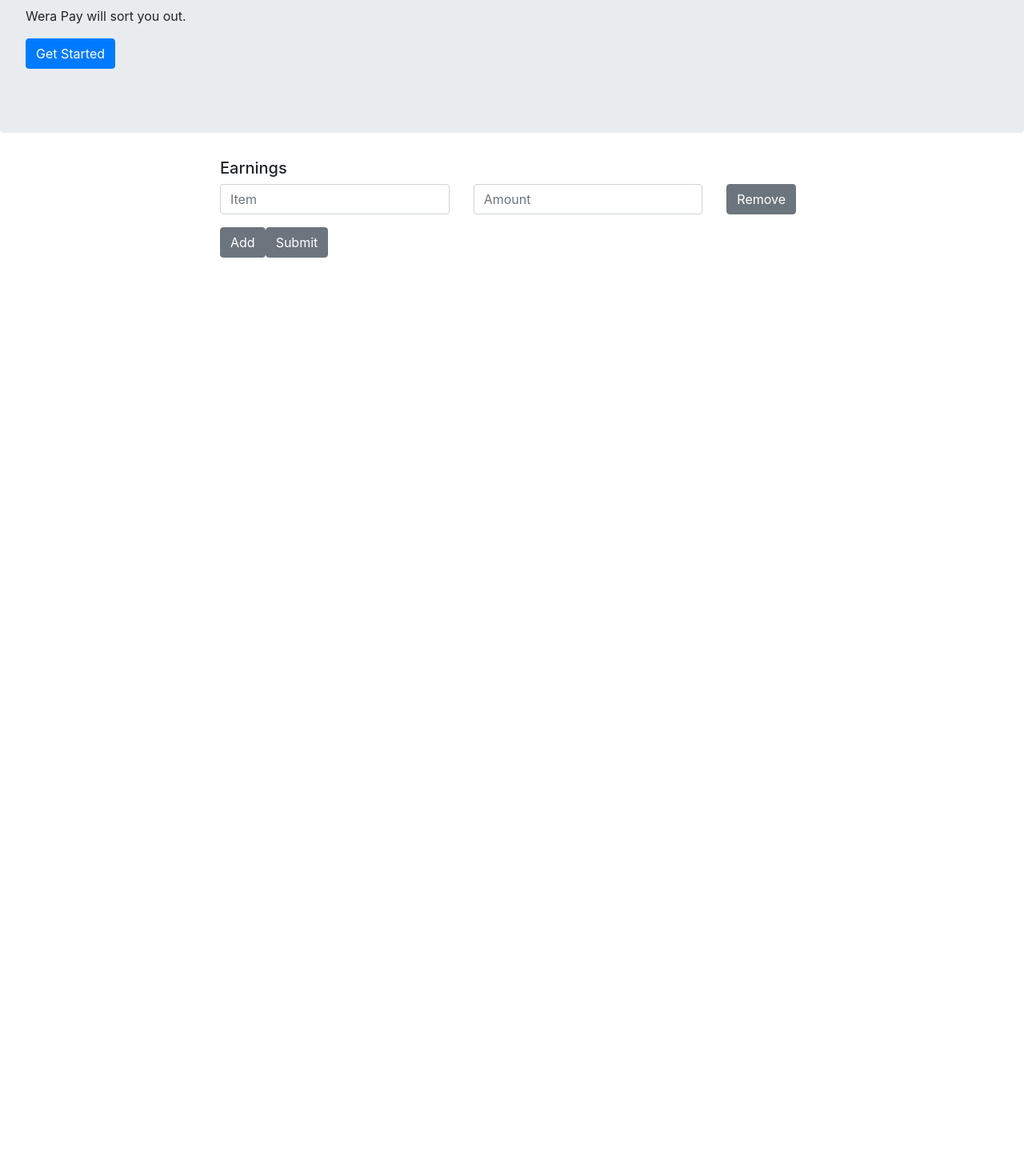
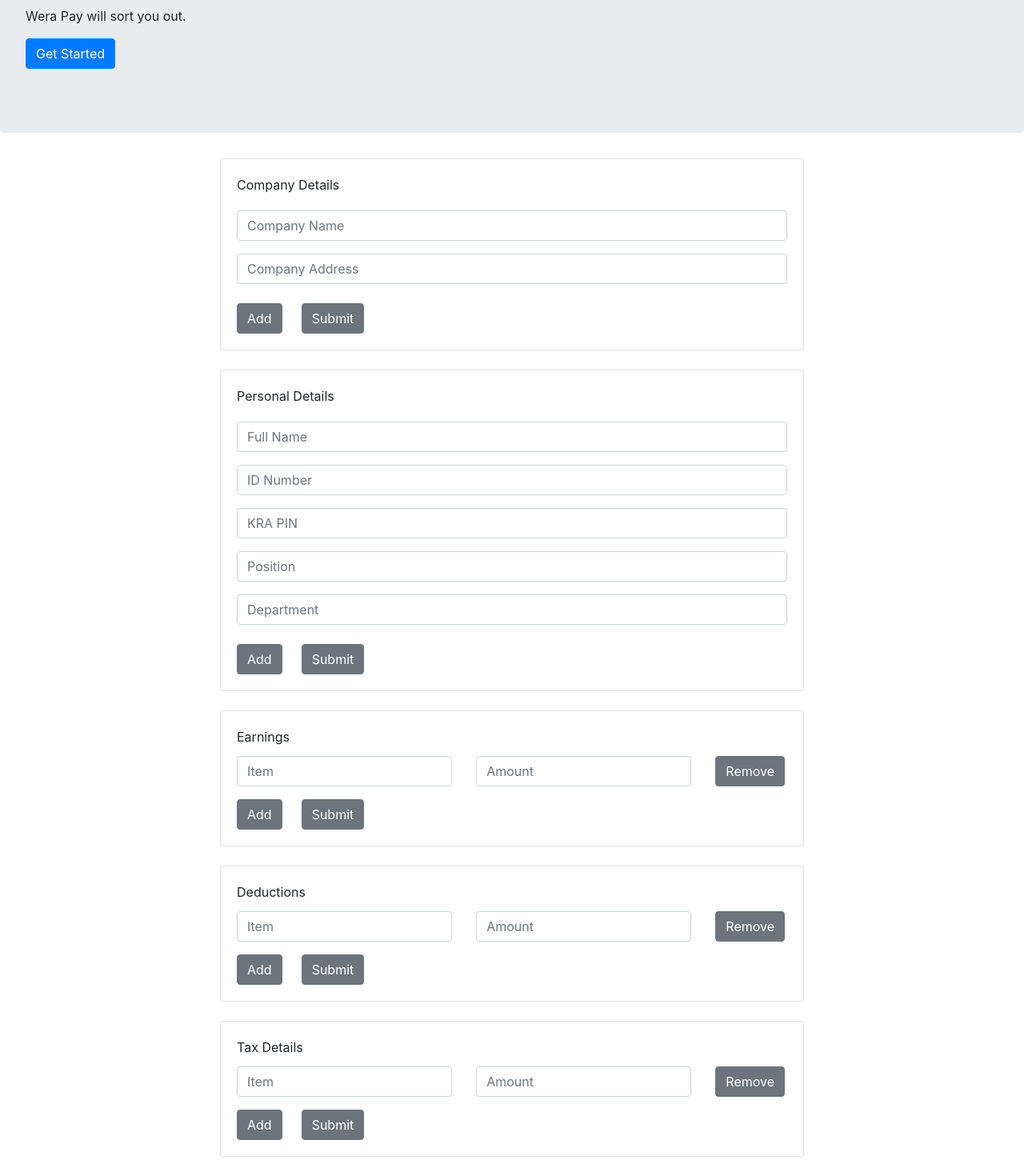
Before and after one commit to jaysonmulwa/werapay, a React (Create React App) app in the folder client/: page / in a window 1280 px wide. Shown: the part 261-1731 px from the top of the page at 80% size. Before the commit the page ends 800 px from the top, so only its background shows below. Built offline with nearby package versions, Linux system fonts and the light colour scheme.

Commit message:
UI Improvements

```diff
--- a/client/public/index.html
+++ b/client/public/index.html
@@ -7,7 +7,7 @@
     <meta name="theme-color" content="#000000" />
     <meta
       name="description"
-      content="Web site created using create-react-app"
+      content="Work-Pay Wera-Pay Payslip-Tool"
     />
     <link rel="apple-touch-icon" href="%PUBLIC_URL%/logo192.png" />
     <!--
@@ -24,7 +24,7 @@
       work correctly both with client-side routing and a non-root public URL.
       Learn how to configure a non-root public URL by running `npm run build`.
     -->
-    <title>React App</title>
+    <title>WeraPay App</title>
   </head>
   <body>
     <noscript>You need to enable JavaScript to run this app.</noscript>
--- a/client/src/components/HomeComponent.js
+++ b/client/src/components/HomeComponent.js
@@ -1,5 +1,5 @@
 import React, { Component, lazy, Suspense} from "react";
-import { Button, Form, FormGroup, Label, Input, FormText, Container, Row, Col, Fade } from 'reactstrap';
+import { Button, Form, FormGroup, Label, Input, FormText, Container, Row, Col, Fade, Card, CardTitle } from 'reactstrap';
 
 
 
@@ -87,13 +87,123 @@ handleSubmit = (event) => {
 						<div>
 						<NavComponentLazy />
 						<JumboComponentLazy />
-						<Container>
+						<Container className="my-4" >
 
 							<Row>
 						        <Col md={{ size: 8, offset: 2 }}>
 
+								<Card body>
+								<CardTitle>Company Details</CardTitle>
 
-						        <h5>Earnings</h5>
+
+
+									<Form onSubmit={this.handleSubmit}>
+
+
+
+
+
+
+								      <FormGroup>
+
+
+
+									        <Row>
+
+
+									        <Col md="12" className="my-2"><Input type="paycode" name="paycode" id="paycode" placeholder="Company Name" onChange={this.onChange}/> </Col>
+
+									        <Col md="12" className="my-2"><Input type="amount" name="amount" id="amount" placeholder="Company Address" onChange={this.onChange}/> </Col>
+
+									        </Row>
+
+								      </FormGroup>
+
+								      		<Button value="add more" onClick={this.addClick.bind(this)}>Add</Button>
+
+								      		<Button className="mx-4" type="submit">Submit</Button>
+
+
+								    </Form>
+
+									</Card>
+
+
+
+						        </Col>
+
+						    </Row>
+					    </Container>
+						<Container className="my-4" >
+
+							<Row>
+						        <Col md={{ size: 8, offset: 2 }}>
+
+								<Card body>
+								<CardTitle>Personal Details</CardTitle>
+
+
+
+									<Form onSubmit={this.handleSubmit}>
+
+
+
+
+
+
+								      <FormGroup>
+
+
+
+									        <Row>
+
+
+									        <Col md="12" className="my-2"><Input type="paycode" name="paycode" id="paycode" placeholder="Full Name" onChange={this.onChange}/> </Col>
+
+									        <Col md="12" className="my-2"><Input type="amount" name="amount" id="amount" placeholder="ID Number" onChange={this.onChange}/> </Col>
+
+											<Col md="12" className="my-2"><Input type="paycode" name="paycode" id="paycode" placeholder="KRA PIN" onChange={this.onChange}/> </Col>
+
+									        <Col md="12" className="my-2"><Input type="amount" name="amount" id="amount" placeholder="Position" onChange={this.onChange}/> </Col>
+
+											<Col md="12" className="my-2"><Input type="amount" name="amount" id="amount" placeholder="Department" onChange={this.onChange}/> </Col>
+
+
+
+
+
+
+									        </Row>
+
+
+
+
+
+
+								      </FormGroup>
+
+								      		<Button value="add more" onClick={this.addClick.bind(this)}>Add</Button>
+
+								      		<Button className="mx-4" type="submit">Submit</Button>
+
+
+								    </Form>
+
+									</Card>
+
+
+
+						        </Col>
+
+						    </Row>
+					    </Container>
+						<Container className="my-4" >
+
+							<Row>
+						        <Col md={{ size: 8, offset: 2 }}>
+
+								<Card body>
+								<CardTitle>Earnings</CardTitle>
 
 
 
@@ -134,21 +244,132 @@ handleSubmit = (event) => {
 
 								      		<Button value="add more" onClick={this.addClick.bind(this)}>Add</Button>
 
-								      		<Button type="submit">Submit</Button>
+								      		<Button className="mx-4" type="submit">Submit</Button>
+
+
+								    </Form>
+
+									</Card>
+
+
+
+						        </Col>
+
+						    </Row>
+					    </Container>
+						<Container className="my-4" >
+
+							<Row>
+						        <Col md={{ size: 8, offset: 2 }}>
+
+								<Card body>
+								<CardTitle>Deductions</CardTitle>
+
+
+
+									<Form onSubmit={this.handleSubmit}>
 
 
 
 
 
 
+								      <FormGroup>
 
 
-								    </Form>
+
+									        <Row>
+
+
+									        <Col md="5"><Input type="paycode" name="paycode" id="paycode" placeholder="Item" onChange={this.onChange}/> </Col>
+
+									        <Col md="5"><Input type="amount" name="amount" id="amount" placeholder="Amount" onChange={this.onChange}/> </Col>
+
+									        <Col md="2"><Button>Remove</Button> </Col>
+
+
+
+
+									        </Row>
 
 
 
 
 
+
+								      </FormGroup>
+
+								      {this.createUI()}
+
+
+								      		<Button value="add more" onClick={this.addClick.bind(this)}>Add</Button>
+
+								      		<Button className="mx-4" type="submit">Submit</Button>
+
+
+								    </Form>
+
+									</Card>
+
+
+
+						        </Col>
+
+						    </Row>
+					    </Container>
+						<Container className="my-4">
+
+							<Row>
+						        <Col md={{ size: 8, offset: 2 }}>
+
+								<Card body>
+								<CardTitle>Tax Details</CardTitle>
+
+
+
+									<Form onSubmit={this.handleSubmit}>
+
+
+
+
+
+
+								      <FormGroup>
+
+
+
+									        <Row>
+
+
+									        <Col md="5"><Input type="paycode" name="paycode" id="paycode" placeholder="Item" onChange={this.onChange}/> </Col>
+
+									        <Col md="5"><Input type="amount" name="amount" id="amount" placeholder="Amount" onChange={this.onChange}/> </Col>
+
+									        <Col md="2"><Button>Remove</Button> </Col>
+
+
+
+
+									        </Row>
+
+
+
+
+
+
+								      </FormGroup>
+
+								      {this.createUI()}
+
+
+								      		<Button value="add more" onClick={this.addClick.bind(this)}>Add</Button>
+
+								      		<Button className="mx-4" type="submit">Submit</Button>
+
+
+								    </Form>
+
+									</Card>
 
 
 
```
Also changed, not shown: client/public/manifest.json, 1 other file (tests, documents, lock files or other folders).
